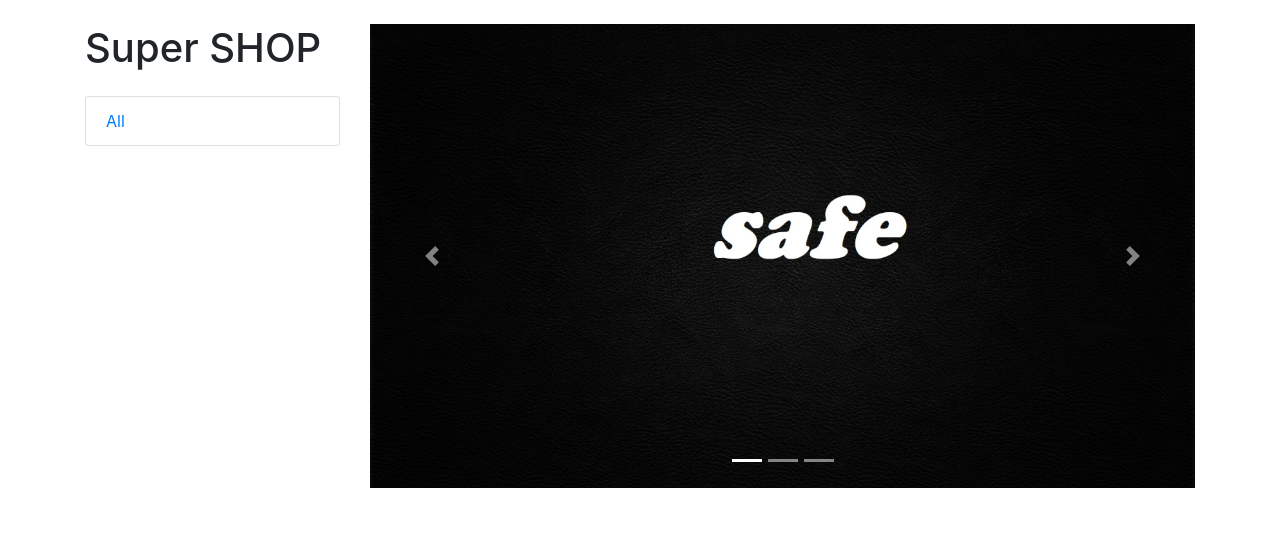
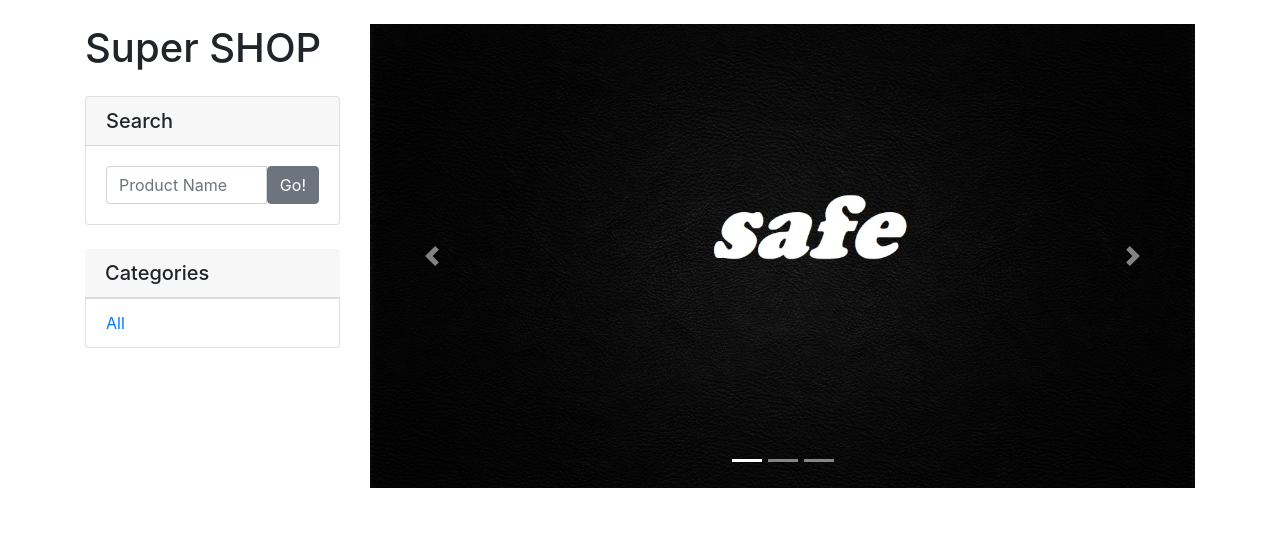
Before and after one commit to pejmanhadavi/super-shop, a Django app: page /product/ in a window 1280 px wide. Shown: the part 56-594 px from the top of the page. Run offline with Django 3.2, Linux system fonts and the light colour scheme; data that the repository does not hold is empty; some libraries are stand-ins or nearby versions.

Commit message:
add search to project

```diff
--- a/product/urls.py
+++ b/product/urls.py
@@ -1,11 +1,12 @@
 from django.urls import path
 from django.views.generic import TemplateView
 
-from .views import ShopListView,ProductDetailView,CategoryList
+from .views import ShopListView,ProductDetailView,CategoryList, SearchResultsListView
 
 
 urlpatterns = [
     path('', ShopListView.as_view(), name='index'),
     path('<slug:slug>', ProductDetailView.as_view(), name='product_detail'),
     path('category/<slug:slug>', CategoryList.as_view(), name='category_list'),
+    path('search/', SearchResultsListView.as_view(), name='search_results'),
 ]
--- a/product/views.py
+++ b/product/views.py
@@ -19,9 +19,7 @@ class ShopListView(ListView):
     paginate_by = 6
 
     def get_context_data(self, **kwargs):
-        # Call the base implementation first to get a context
         context = super(ShopListView, self).get_context_data(**kwargs)
-        # Add in the publisher
         context['categories'] = Category.objects.order_by('name')
         return context
 
@@ -86,3 +84,21 @@ class CategoryList(ListView):
             category = Category.objects.filter(slug=slug).first()
             queryset = queryset.filter(category=category.id)
         return queryset
+
+
+
+class SearchResultsListView(ListView):
+    model = Product
+    context_object_name = 'products'
+    template_name = 'pages/index.html'
+
+    def get_context_data(self, **kwargs):
+        context = super(SearchResultsListView, self).get_context_data(**kwargs)
+        context['categories'] = Category.objects.order_by('name')
+        return context
+
+    def get_queryset(self):
+        query = self.request.GET.get('q')
+        return Product.objects.filter(
+            Q(name__icontains=query)
+        )
--- a/templates/pages/index.html
+++ b/templates/pages/index.html
@@ -1,6 +1,10 @@
 {% extends '_base.html' %}
+
 {% load static %}
+
+
 {% block content %}
+
 
 <div class="col-lg-9">
 
@@ -81,5 +85,4 @@
 <!-- /.container -->
 
 
-
 {% endblock content %}
--- a/templates/partials/_sidebar.html
+++ b/templates/partials/_sidebar.html
@@ -1,7 +1,21 @@
 <div class="col-lg-3">
 
   <h1 class="my-4">Super SHOP</h1>
+  <div class="card my-4">
+    <h5 class="card-header">Search</h5>
+    <div class="card-body">
+        <form action="{% url 'search_results' %}" method="get">
+            <div class="input-group">
+                <input name="q" type="text" class="form-control" placeholder="Product Name">
+                <span class="input-group-btn">
+                    <button class="btn btn-secondary">Go!</button>
+                </span>
+            </div>
+        </form>
+    </div>
+</div>
   <div class="list-group">
+    <h5 class="card-header">Categories</h5>
     <a href="{% url 'index' %}" class="list-group-item">All</a>
     {% if categories %}
       {% for category in categories %}
```
